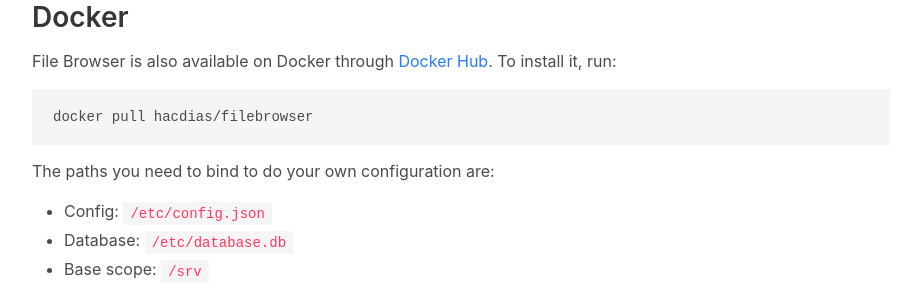
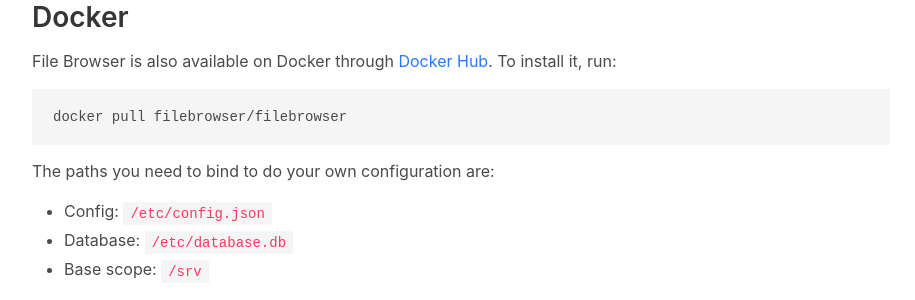
Before and after one commit to filebrowser/get, a Jekyll site: the page built from installation.md, in a window 1280 px wide. Shown: the part 997-1297 px from the top of the page, without its empty margins (326-1241 px from the left). Built offline with Jekyll 4.4.1, drawn with Linux system fonts in a browser that asks for light colours.

Commit message:
docs: update docker image

````diff
--- a/installation.md
+++ b/installation.md
@@ -36,10 +36,10 @@
 
 ## Docker
 
-File Browser is also available on Docker through [Docker Hub](https://hub.docker.com/r/hacdias/filebrowser/). To install it, run:
+File Browser is also available on Docker through [Docker Hub](https://hub.docker.com/r/filebrowser/filebrowser/). To install it, run:
 
 ```
-docker pull hacdias/filebrowser
+docker pull filebrowser/filebrowser
 ```
 
 The paths you need to bind to do your own configuration are:
````
